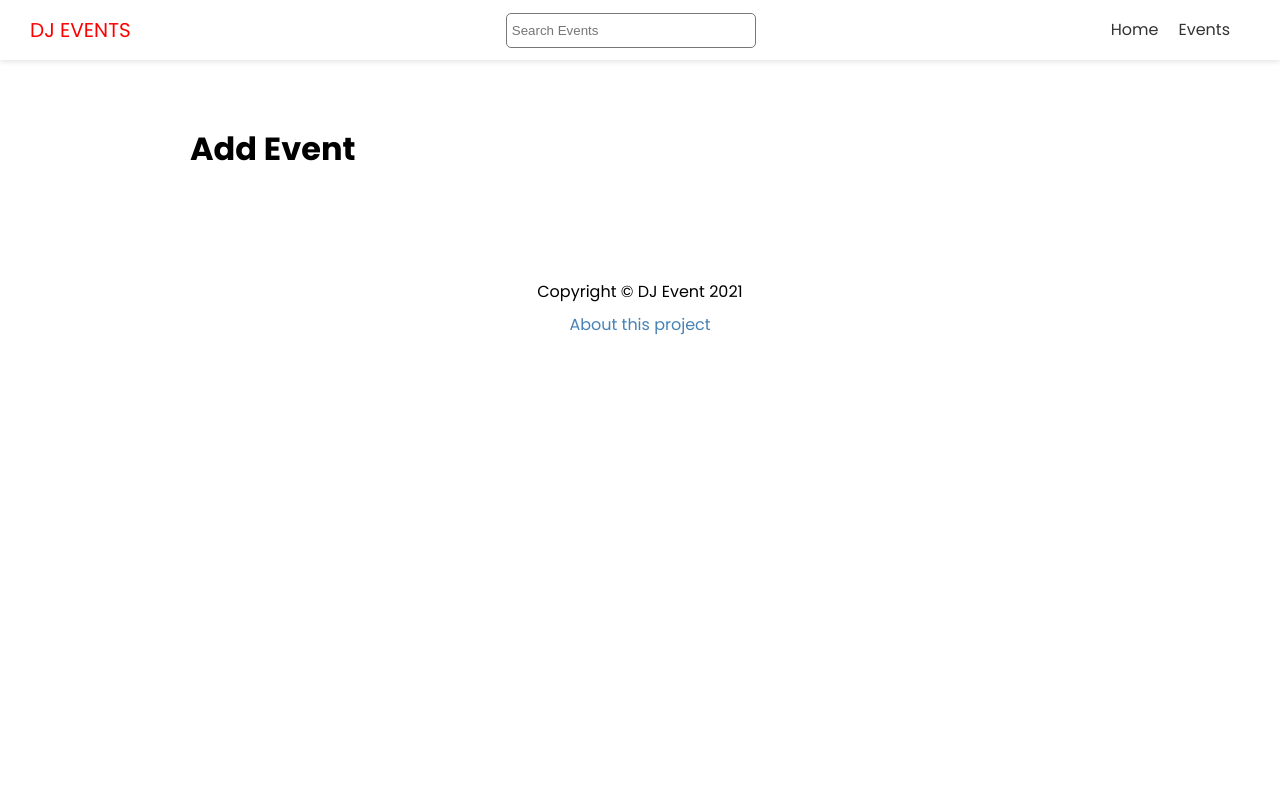
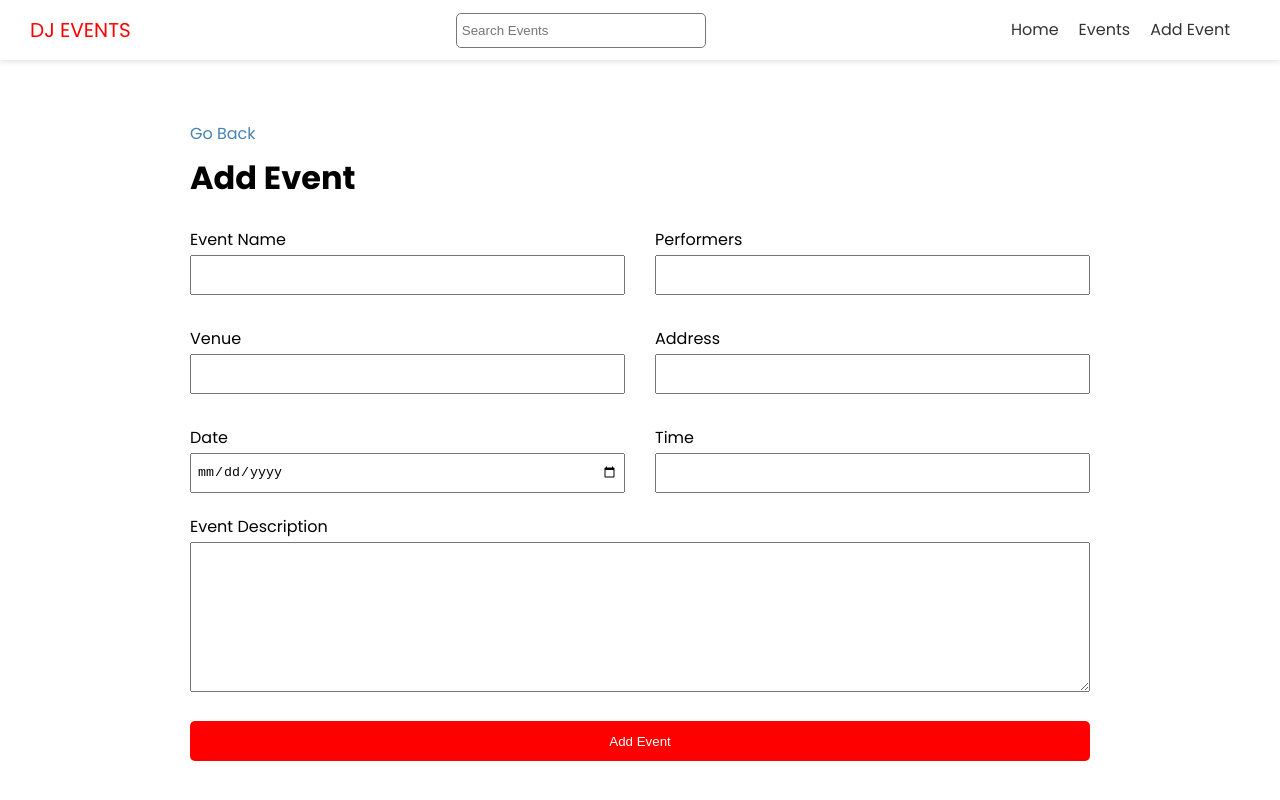
Before and after one commit to MrAdamUs/dj-events-frontend, a Next.js app: page /events/add in a window 1280 px wide. Shown: the top 800 px of the page. Built offline with nearby package versions, Linux system fonts and the light colour scheme; no server answers.

Commit message:
add event is ready

```diff
--- a/components/Header.js
+++ b/components/Header.js
@@ -23,6 +23,11 @@
               <a>Events</a>
             </Link>
           </li>
+          <li>
+            <Link href='/events/add'>
+              <a>Add Event</a>
+            </Link>
+          </li>
         </ul>
       </nav>
     </header>
--- a/package.json
+++ b/package.json
@@ -13,7 +13,8 @@
     "qs": "^6.10.1",
     "react": "17.0.2",
     "react-dom": "17.0.2",
-    "react-icons": "^4.2.0"
+    "react-icons": "^4.2.0",
+    "react-toastify": "^7.0.4"
   },
   "devDependencies": {
     "eslint": "7.31.0",
--- a/pages/events/add.js
+++ b/pages/events/add.js
@@ -1,9 +1,140 @@
+import { useState } from 'react';
+import { useRouter } from 'next/router';
+import Link from 'next/link';
 import Layout from '@/components/layout';
+import { API_URL } from '@/config/index';
+import styles from '@/styles/Form.module.css';
+
+import { ToastContainer, toast } from 'react-toastify';
+
+import 'react-toastify/dist/ReactToastify.css';
 
 function AddEventsPage() {
+  const [values, setValues] = useState({
+    name: '',
+    performers: '',
+    venue: '',
+    address: '',
+    date: '',
+    time: '',
+    description: '',
+  });
+
+  const router = useRouter();
+
+  const handelSubmit = async (e) => {
+    e.preventDefault();
+
+    // Validation
+    const hasEmptyFields = Object.values(values).some(
+      (element) => element === ''
+    );
+
+    if (hasEmptyFields) {
+      toast.error('Pleas fill in  all field');
+    } else {
+      const res = await fetch(`${API_URL}/events`, {
+        method: 'POST',
+        headers: {
+          'Content-Type': 'application/json',
+        },
+        body: JSON.stringify(values),
+      });
+
+      if (!res.ok) {
+        toast.error('Somthing Went Wrong');
+      } else {
+        const evt = await res.json();
+        router.push(`/events/${evt.slug}`);
+      }
+    }
+  };
+
+  const handleInputChange = (e) => {
+    const { name, value } = e.target;
+    setValues({ ...values, [name]: value });
+  };
   return (
     <Layout title='Add New Event'>
+      <Link href='/events'>Go Back</Link>
       <h1>Add Event</h1>
+      <ToastContainer />
+      <form onSubmit={handelSubmit} className={styles.form}>
+        <div className={styles.grid}>
+          <div>
+            <label htmlFor='name'>Event Name</label>
+            <input
+              type='text'
+              id='name'
+              name='name'
+              value={values.name}
+              onChange={handleInputChange}
+            />
+          </div>
+          <div>
+            <label htmlFor='performers'>Performers</label>
+            <input
+              type='text'
+              name='performers'
+              id='performers'
+              value={values.performers}
+              onChange={handleInputChange}
+            />
+          </div>
+          <div>
+            <label htmlFor='venue'>Venue</label>
+            <input
+              type='text'
+              name='venue'
+              id='venue'
+              value={values.venue}
+              onChange={handleInputChange}
+            />
+          </div>
+          <div>
+            <label htmlFor='address'>Address</label>
+            <input
+              type='text'
+              name='address'
+              id='address'
+              value={values.address}
+              onChange={handleInputChange}
+            />
+          </div>
+          <div>
+            <label htmlFor='date'>Date</label>
+            <input
+              type='date'
+              name='date'
+              id='date'
+              value={values.date}
+              onChange={handleInputChange}
+            />
+          </div>
+          <div>
+            <label htmlFor='time'>Time</label>
+            <input
+              type='text'
+              name='time'
+              id='time'
+              value={values.time}
+              onChange={handleInputChange}
+            />
+          </div>
+        </div>
+        <div>
+          <label htmlFor='description'>Event Description</label>
+          <textarea
+            type='text'
+            name='description'
+            id='description'
+            value={values.description}
+            onChange={handleInputChange}
+          ></textarea>
+        </div>
+
+        <input type='submit' value='Add Event' className='btn' />
+      </form>
     </Layout>
   );
 }
--- /dev/null
+++ b/styles/Form.module.css
@@ -0,0 +1,39 @@
+.form label {
+  display: block;
+}
+
+.form input {
+  width: 100%;
+  height: 40px;
+  padding: 5px;
+}
+
+.form textarea {
+  width: 100%;
+  height: 150px;
+}
+
+.form input[type='submit'] {
+  display: block;
+  width: 100%;
+  margin: 20px 0 30px;
+}
+
+.form .file {
+  border: 1px #ccc solid;
+  background-color: #f4f4f4;
+  padding: 10px;
+}
+
+.grid {
+  display: grid;
+  grid-template-columns: 1fr 1fr;
+  gap: 30px;
+  margin-bottom: 20px;
+}
+
+@media (max-width: 600px) {
+  .grid {
+    grid-template-columns: 1fr;
+  }
+}
```
Also changed, not shown: 1 other file (tests, documents, lock files or other folders).
